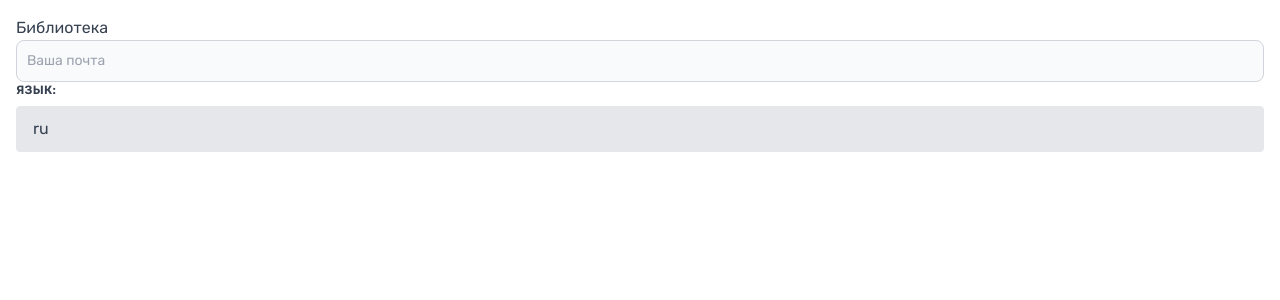
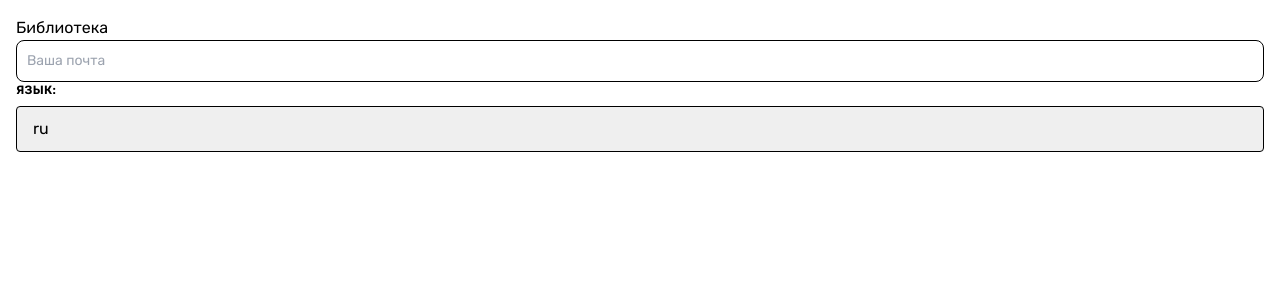
Before and after one commit to lotus84/nuxt-library, a Nuxt app: page / in a window 1280 px wide. Shown: the top 300 px of the page. Built offline with nearby package versions, Linux system fonts and the light colour scheme.

Commit message:
add custom colors

```diff
--- a/tailwind.config.js
+++ b/tailwind.config.js
@@ -9,6 +9,16 @@ module.exports = {
       laptop: "1024px",
       desktop: "1280px",
     },
+    colors: {
+      transparent: "transparent",
+      current: "currentColor",
+      primary: "#2A254B",
+      secondary: "#4E4D93",
+      grey: "#F9F9F9",
+      lavender: "#EBE8F4",
+      white: "#FFFFFF",
+      melrose: "#CAC6DA",
+    },
   },
   darkMode: "class",
   plugins: [],
```
